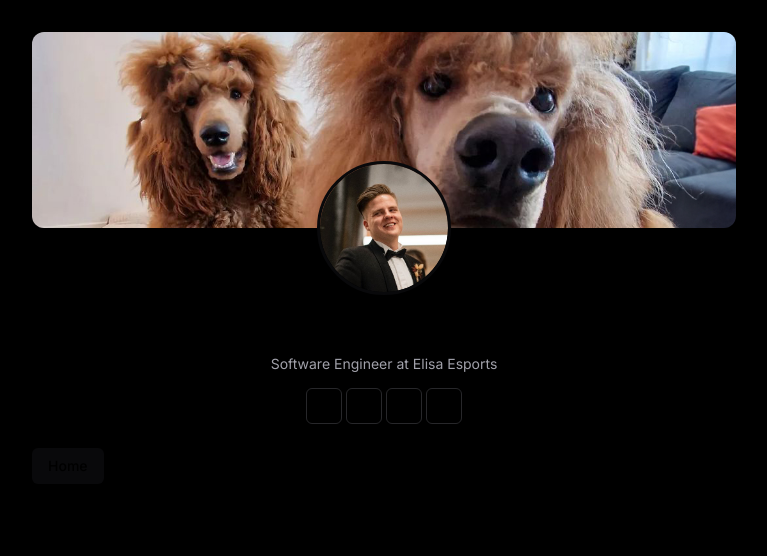
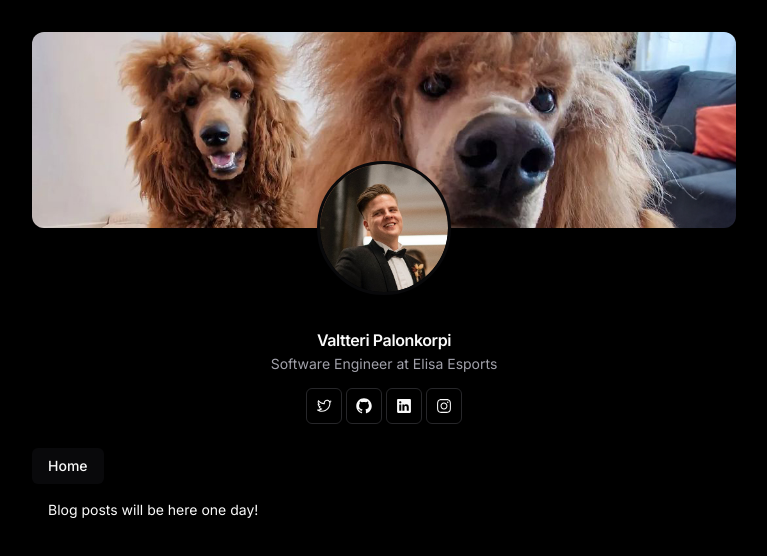
Before and after one commit to valdemartti/valde-dev, a Next.js app: page /blog in a window 1280 px wide. Before the commit this address had no page. Shown: the top 556 px of the page, without its empty margins (256-1023 px from the left). Built offline with nearby package versions, Linux system fonts and the light colour scheme.

Commit message:
feat: Added blog routes

```diff
--- /dev/null
+++ b/src/app/blog/[slug]/page.tsx
@@ -0,0 +1,3 @@
+export default function BlogPost({ params }: { params: { slug: string } }) {
+  return <main>This is a blog post {params.slug}!</main>;
+}
--- /dev/null
+++ b/src/app/blog/page.tsx
@@ -0,0 +1,3 @@
+export default function Blog() {
+  return <main>Blog posts will be here one day!</main>;
+}
```
